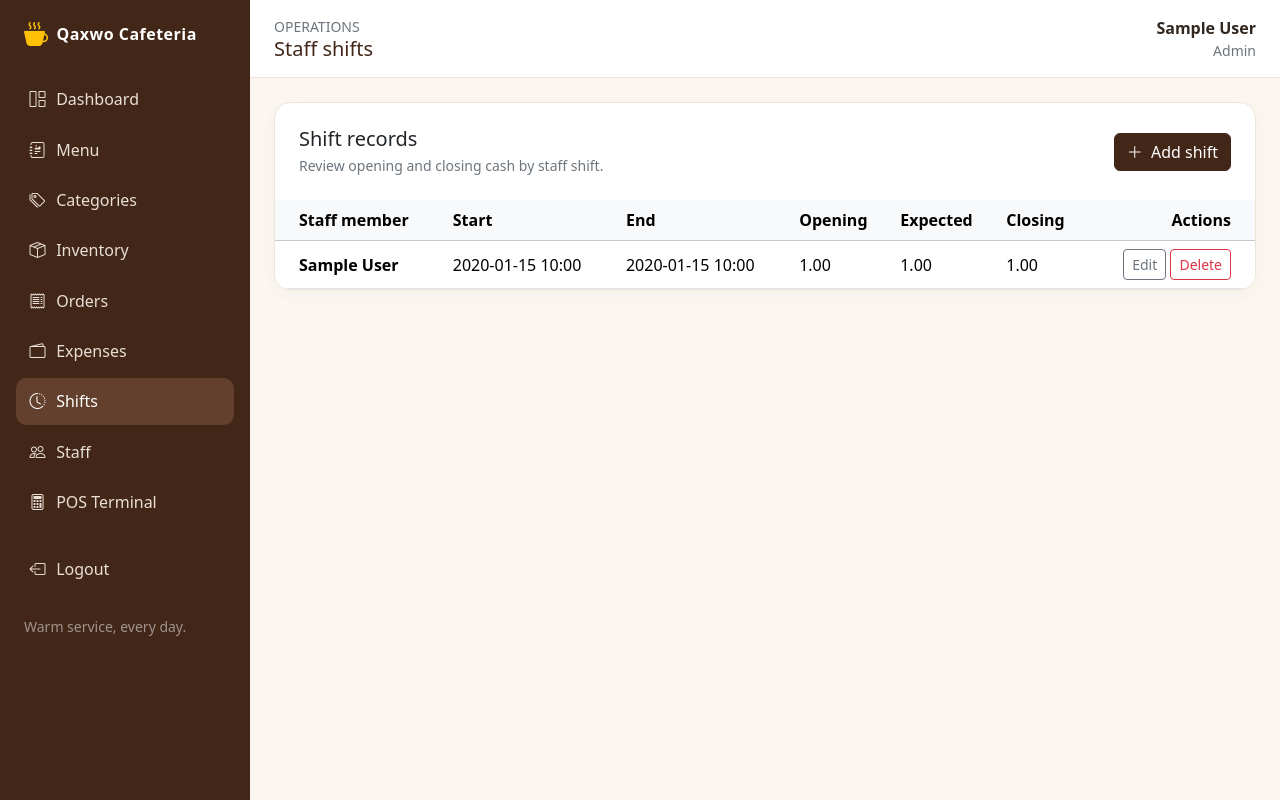
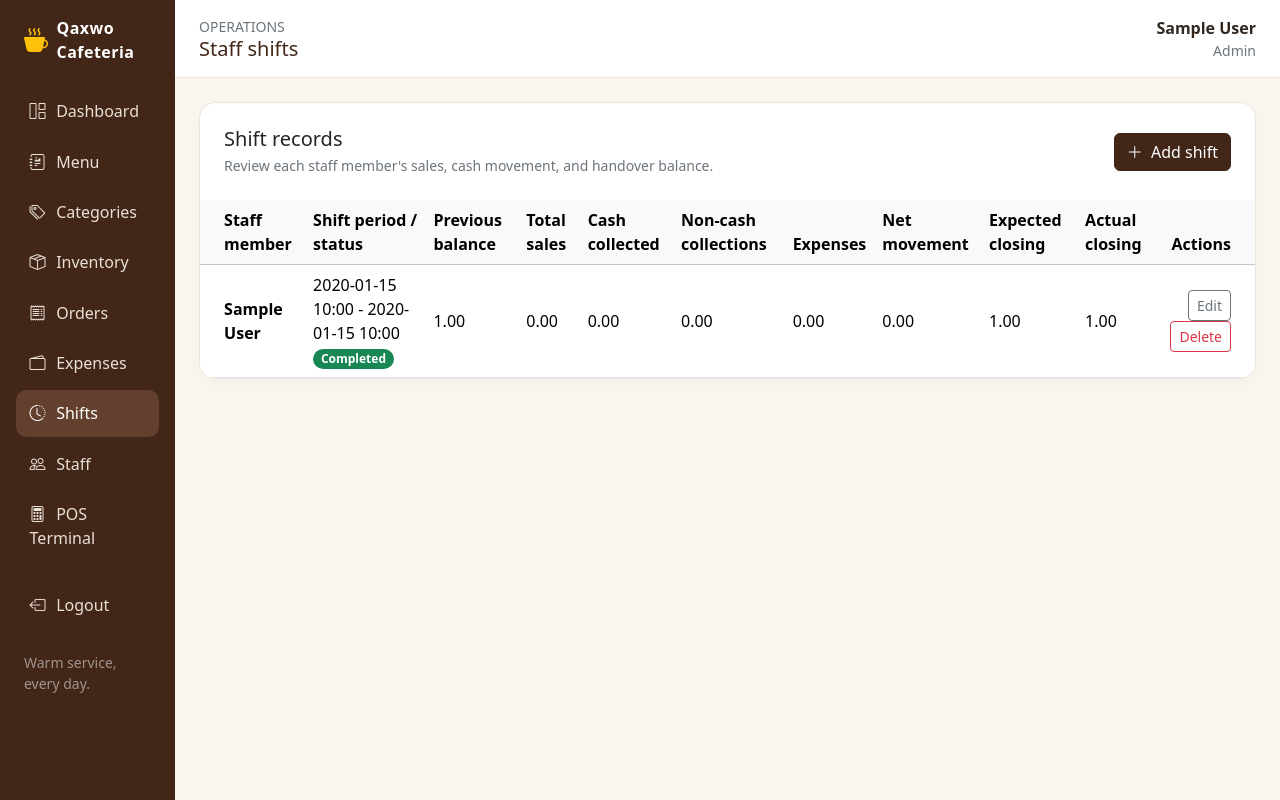
Before and after one commit to abdilahimahadabdilahi-stack/-cafeteria-management-system, a Laravel app: page /shifts in a window 1280 px wide. Run offline with Laravel 12, Linux system fonts and the light colour scheme; a user stored in the database is signed in; data comes from the database, SQL or seed files in the repository; tables that the repository leaves empty hold one stand-in row (values such as "Sample post").

Commit message:
new update

```diff
--- a/app/Http/Controllers/ShiftController.php
+++ b/app/Http/Controllers/ShiftController.php
@@ -2,55 +2,138 @@
 
 namespace App\Http\Controllers;
 
+use App\Models\AccountSetting;
 use App\Models\Shift;
 use App\Models\User;
+use App\Services\ShiftAccounting;
 use Illuminate\Http\RedirectResponse;
 use Illuminate\Http\Request;
+use Illuminate\Support\Carbon;
+use Illuminate\Support\Facades\DB;
 use Illuminate\Validation\Rule;
+use Illuminate\Validation\ValidationException;
 use Illuminate\View\View;
 
 class ShiftController extends Controller
 {
-    public function index(): View
+    public function index(ShiftAccounting $accounting): View
     {
-        $shifts = Shift::query()->with('user')->latest('start_time')->paginate(15);
+        $shifts = Shift::query()
+            ->with('user')
+            ->latest('start_time')
+            ->latest('id')
+            ->paginate(15);
+        $shiftSummaries = $accounting->summariesFor($shifts->getCollection());
 
-        return view('shifts.index', compact('shifts'));
+        return view('shifts.index', [
+            'accountSetting' => AccountSetting::query()->findOrFail(1),
+            'hasShifts' => Shift::query()->exists(),
+            'shiftSummaries' => $shiftSummaries,
+            'shifts' => $shifts,
+        ]);
     }
 
-    public function create(): View
+    public function create(ShiftAccounting $accounting): View
     {
+        $shift = new Shift(['start_time' => now()]);
+        $accountSetting = AccountSetting::query()->findOrFail(1);
+        $shift->opening_cash = $accounting->openingBalanceFor($shift->start_time, $accountSetting);
+
         return view('shifts.form', [
-            'shift' => new Shift(['start_time' => now()]),
+            'shift' => $shift,
+            'summary' => $accounting->summaryFor($shift),
             'staff' => User::query()->orderBy('name')->get(),
         ]);
     }
 
-    public function store(Request $request): RedirectResponse
+    public function store(Request $request, ShiftAccounting $accounting): RedirectResponse
     {
-        Shift::query()->create($this->validatedAttributes($request));
+        $attributes = $this->validatedAttributes($request);
+
+        DB::transaction(function () use ($attributes, $accounting): void {
+            $accountSetting = AccountSetting::query()->lockForUpdate()->findOrFail(1);
+            $this->ensureNoOverlappingShift($attributes);
+
+            Shift::query()->create([
+                'user_id' => $attributes['user_id'],
+                'start_time' => $attributes['start_time'],
+                'end_time' => $attributes['end_time'] ?? null,
+                'opening_cash' => $accounting->openingBalanceFor(
+                    Carbon::parse($attributes['start_time']),
+                    $accountSetting,
+                ),
+                'closing_cash' => ($attributes['end_time'] ?? null) === null
+                    ? null
+                    : ($attributes['closing_cash'] ?? null),
+            ]);
+
+            $accounting->recalculateAll($accountSetting);
+        });
 
         return redirect()->route('shifts.index')->with('success', 'Shift created.');
     }
 
-    public function edit(Shift $shift): View
+    public function edit(Shift $shift, ShiftAccounting $accounting): View
     {
         return view('shifts.form', [
             'shift' => $shift,
+            'summary' => $accounting->summaryFor($shift),
             'staff' => User::query()->orderBy('name')->get(),
         ]);
     }
 
-    public function update(Request $request, Shift $shift): RedirectResponse
+    public function update(Request $request, Shift $shift, ShiftAccounting $accounting): RedirectResponse
     {
-        $shift->update($this->validatedAttributes($request));
+        $attributes = $this->validatedAttributes($request);
+
+        DB::transaction(function () use ($attributes, $shift, $accounting): void {
+            $accountSetting = AccountSetting::query()->lockForUpdate()->findOrFail(1);
+            $this->ensureNoOverlappingShift($attributes, $shift);
+
+            $shift->user_id = $attributes['user_id'];
+            $shift->start_time = $attributes['start_time'];
+            $shift->end_time = $attributes['end_time'] ?? null;
+            $shift->closing_cash = $shift->end_time === null
+                ? null
+                : ($attributes['closing_cash'] ?? null);
+            $shift->save();
+
+            $accounting->recalculateAll($accountSetting);
+        });
 
         return redirect()->route('shifts.index')->with('success', 'Shift updated.');
     }
 
-    public function destroy(Shift $shift): RedirectResponse
+    public function updateStartingBalance(Request $request): RedirectResponse
     {
-        $shift->delete();
+        $validated = $request->validate([
+            'starting_balance' => ['required', 'numeric', 'min:0', 'max:999999.99'],
+        ]);
+
+        DB::transaction(function () use ($validated): void {
+            $accountSetting = AccountSetting::query()->lockForUpdate()->findOrFail(1);
+
+            if (Shift::query()->exists()) {
+                throw ValidationException::withMessages([
+                    'starting_balance' => 'The account starting balance can only be changed before the first shift.',
+                ]);
+            }
+
+            $accountSetting->update([
+                'starting_balance' => $validated['starting_balance'],
+            ]);
+        });
+
+        return redirect()->route('shifts.index')->with('success', 'Account starting balance updated.');
+    }
+
+    public function destroy(Shift $shift, ShiftAccounting $accounting): RedirectResponse
+    {
+        DB::transaction(function () use ($shift, $accounting): void {
+            $accountSetting = AccountSetting::query()->lockForUpdate()->findOrFail(1);
+            $shift->delete();
+            $accounting->recalculateAll($accountSetting);
+        });
 
         return redirect()->route('shifts.index')->with('success', 'Shift deleted.');
     }
@@ -61,9 +144,33 @@ class ShiftController extends Controller
             'user_id' => ['required', 'integer', Rule::exists('users', 'id')->where('status', true)],
             'start_time' => ['required', 'date'],
             'end_time' => ['nullable', 'date', 'after_or_equal:start_time'],
-            'opening_cash' => ['required', 'numeric', 'min:0', 'max:999999.99'],
             'closing_cash' => ['nullable', 'numeric', 'min:0', 'max:999999.99'],
-            'expected_cash' => ['nullable', 'numeric', 'min:0', 'max:999999.99'],
         ]);
     }
+
+    /**
+     * @param  array{user_id: int|string, start_time: string, end_time?: string|null, closing_cash?: string|null}  $attributes
+     */
+    private function ensureNoOverlappingShift(array $attributes, ?Shift $except = null): void
+    {
+        $startTime = Carbon::parse($attributes['start_time']);
+        $endTime = isset($attributes['end_time'])
+            ? Carbon::parse($attributes['end_time'])
+            : null;
+
+        $overlappingShifts = Shift::query()
+            ->when($except !== null, fn ($query) => $query->where('id', '<>', $except->getKey()))
+            ->when($endTime !== null, fn ($query) => $query->where('start_time', '<', $endTime))
+            ->where(function ($query) use ($startTime): void {
+                $query
+                    ->whereNull('end_time')
+                    ->orWhere('end_time', '>', $startTime);
+            });
+
+        if ($overlappingShifts->exists()) {
+            throw ValidationException::withMessages([
+                'start_time' => 'This shift overlaps another shift. Complete the active shift before starting another.',
+            ]);
+        }
+    }
 }
--- /dev/null
+++ b/app/Models/AccountSetting.php
@@ -0,0 +1,17 @@
+<?php
+
+namespace App\Models;
+
+use Illuminate\Database\Eloquent\Attributes\Fillable;
+use Illuminate\Database\Eloquent\Model;
+
+#[Fillable(['starting_balance'])]
+class AccountSetting extends Model
+{
+    protected function casts(): array
+    {
+        return [
+            'starting_balance' => 'decimal:2',
+        ];
+    }
+}
--- /dev/null
+++ b/app/Services/ShiftAccounting.php
@@ -0,0 +1,205 @@
+<?php
+
+namespace App\Services;
+
+use App\Models\AccountSetting;
+use App\Models\Expense;
+use App\Models\Order;
+use App\Models\Shift;
+use Carbon\CarbonInterface;
+use Illuminate\Database\Eloquent\Builder;
+use Illuminate\Database\Eloquent\Collection as EloquentCollection;
+
+class ShiftAccounting
+{
+    /**
+     * @param  EloquentCollection<int, Shift>  $shifts
+     * @return array<int, array{sales_total: string, cash_collections: string, other_collections: string, expenses: string, net_movement: string, expected_cash: string}>
+     */
+    public function summariesFor(EloquentCollection $shifts, ?CarbonInterface $now = null): array
+    {
+        if ($shifts->isEmpty()) {
+            return [];
+        }
+
+        $now ??= now();
+        $summaryCents = [];
+
+        foreach ($shifts->modelKeys() as $shiftId) {
+            $summaryCents[$shiftId] = [
+                'sales_total' => 0,
+                'cash_collections' => 0,
+                'other_collections' => 0,
+                'expenses' => 0,
+            ];
+        }
+
+        foreach (array_chunk($shifts->modelKeys(), 500) as $shiftIds) {
+            $orders = Order::query()
+                ->join('shifts', 'orders.user_id', '=', 'shifts.user_id')
+                ->whereIn('shifts.id', $shiftIds)
+                ->where('orders.status', 'completed')
+                ->whereColumn('orders.created_at', '>=', 'shifts.start_time');
+            $this->constrainToShiftEnd($orders, 'orders', $now);
+
+            foreach ($orders
+                ->selectRaw(
+                    'shifts.id as shift_id, COALESCE(SUM(orders.total_amount), 0) as sales_total, COALESCE(SUM(CASE WHEN orders.payment_method = ? THEN orders.total_amount ELSE 0 END), 0) as cash_collections, COALESCE(SUM(CASE WHEN orders.payment_method <> ? THEN orders.total_amount ELSE 0 END), 0) as other_collections',
+                    ['cash', 'cash'],
+                )
+                ->groupBy('shifts.id')
+                ->get() as $orderSummary) {
+                $summaryCents[$orderSummary->shift_id]['sales_total'] = $this->toCents($orderSummary->sales_total);
+                $summaryCents[$orderSummary->shift_id]['cash_collections'] = $this->toCents($orderSummary->cash_collections);
+                $summaryCents[$orderSummary->shift_id]['other_collections'] = $this->toCents($orderSummary->other_collections);
+            }
+
+            $expenses = Expense::query()
+                ->join('shifts', 'expenses.user_id', '=', 'shifts.user_id')
+                ->whereIn('shifts.id', $shiftIds)
+                ->whereColumn('expenses.created_at', '>=', 'shifts.start_time');
+            $this->constrainToShiftEnd($expenses, 'expenses', $now);
+
+            foreach ($expenses
+                ->selectRaw('shifts.id as shift_id, COALESCE(SUM(expenses.amount), 0) as expenses')
+                ->groupBy('shifts.id')
+                ->get() as $expenseSummary) {
+                $summaryCents[$expenseSummary->shift_id]['expenses'] = $this->toCents($expenseSummary->expenses);
+            }
+        }
+
+        $summaries = [];
+
+        foreach ($shifts as $shift) {
+            $totals = $summaryCents[$shift->getKey()];
+            $netMovement = $totals['cash_collections'] - $totals['expenses'];
+            $expectedCash = $this->toCents($shift->opening_cash) + $netMovement;
+
+            $summaries[$shift->getKey()] = [
+                'sales_total' => $this->formatCents($totals['sales_total']),
+                'cash_collections' => $this->formatCents($totals['cash_collections']),
+                'other_collections' => $this->formatCents($totals['other_collections']),
+                'expenses' => $this->formatCents($totals['expenses']),
+                'net_movement' => $this->formatCents($netMovement),
+                'expected_cash' => $this->formatCents($expectedCash),
+            ];
+        }
+
+        return $summaries;
+    }
+
+    public function openingBalanceFor(CarbonInterface $startTime, AccountSetting $settings): string
+    {
+        $previousShift = Shift::query()
+            ->whereNotNull('end_time')
+            ->where('end_time', '<=', $startTime)
+            ->orderByDesc('end_time')
+            ->orderByDesc('id')
+            ->first();
+
+        if ($previousShift === null) {
+            return $settings->starting_balance;
+        }
+
+        return $previousShift->closing_cash
+            ?? $previousShift->expected_cash
+            ?? $settings->starting_balance;
+    }
+
+    public function recalculateAll(AccountSetting $settings): void
+    {
+        $shifts = Shift::query()
+            ->orderBy('start_time')
+            ->orderBy('id')
+            ->get();
+
+        if ($shifts->isEmpty()) {
+            return;
+        }
+
+        $summaries = $this->summariesFor($shifts);
+        $completedShifts = $shifts
+            ->filter(fn (Shift $shift): bool => $shift->end_time !== null)
+            ->all();
+
+        usort($completedShifts, function (Shift $firstShift, Shift $secondShift): int {
+            return ($firstShift->end_time <=> $secondShift->end_time)
+                ?: ($firstShift->id <=> $secondShift->id);
+        });
+
+        $previousBalance = $this->toCents($settings->starting_balance);
+        $completedShiftIndex = 0;
+
+        foreach ($shifts as $shift) {
+            while (
+                isset($completedShifts[$completedShiftIndex])
+                && $completedShifts[$completedShiftIndex]->id !== $shift->id
+                && $completedShifts[$completedShiftIndex]->end_time <= $shift->start_time
+            ) {
+                $previousShift = $completedShifts[$completedShiftIndex];
+                $previousBalance = $previousShift->closing_cash !== null
+                    ? $this->toCents($previousShift->closing_cash)
+                    : $this->toCents($previousShift->expected_cash);
+                $completedShiftIndex++;
+            }
+
+            $shift->opening_cash = $this->formatCents($previousBalance);
+            $shift->expected_cash = $this->formatCents(
+                $previousBalance
+                    + $this->toCents($summaries[$shift->getKey()]['cash_collections'])
+                    - $this->toCents($summaries[$shift->getKey()]['expenses']),
+            );
+            $shift->save();
+        }
+    }
+
+    /**
+     * @return array{sales_total: string, cash_collections: string, other_collections: string, expenses: string, net_movement: string, expected_cash: string}
+     */
+    public function summaryFor(Shift $shift): array
+    {
+        if (! $shift->exists) {
+            $openingBalance = $shift->opening_cash ?? '0.00';
+
+            return [
+                'sales_total' => '0.00',
+                'cash_collections' => '0.00',
+                'other_collections' => '0.00',
+                'expenses' => '0.00',
+                'net_movement' => '0.00',
+                'expected_cash' => $this->formatCents($this->toCents($openingBalance)),
+            ];
+        }
+
+        $shifts = new EloquentCollection([$shift]);
+
+        return $this->summariesFor($shifts)[$shift->getKey()];
+    }
+
+    private function constrainToShiftEnd(Builder $query, string $table, CarbonInterface $now): void
+    {
+        $query->where(function (Builder $query) use ($table, $now): void {
+            $query
+                ->where(function (Builder $query) use ($table): void {
+                    $query
+                        ->whereNotNull('shifts.end_time')
+                        ->whereColumn($table.'.created_at', '<', 'shifts.end_time');
+                })
+                ->orWhere(function (Builder $query) use ($table, $now): void {
+                    $query
+                        ->whereNull('shifts.end_time')
+                        ->where($table.'.created_at', '<=', $now);
+                });
+        });
+    }
+
+    private function toCents(mixed $amount): int
+    {
+        return (int) round((float) ($amount ?? 0) * 100);
+    }
+
+    private function formatCents(int $amount): string
+    {
+        return number_format($amount / 100, 2, '.', '');
+    }
+}
--- a/resources/views/shifts/index.blade.php
+++ b/resources/views/shifts/index.blade.php
@@ -5,19 +5,47 @@
 @section('heading', 'Staff shifts')
 
 @section('content')
+@if(!$hasShifts)
+<div class="card p-3 p-lg-4 mb-3">
+    <h2 class="h5 mb-1">Account starting balance</h2>
+    <p class="small text-secondary mb-3">This balance will be used as the opening balance for the account's first shift.</p>
+    <form class="row g-3 align-items-end" method="POST" action="{{ route('shifts.starting-balance.update') }}">
+        @csrf
+        @method('PATCH')
+        <div class="col-md-6">
+            <label for="starting_balance" class="form-label">Starting balance</label>
+            <input id="starting_balance" name="starting_balance" type="number" step="0.01" min="0" max="999999.99" value="{{ old('starting_balance', $accountSetting->starting_balance) }}" class="form-control @error('starting_balance') is-invalid @enderror" required>
+            @error('starting_balance')<div class="invalid-feedback">{{ $message }}</div>@enderror
+        </div>
+        <div class="col-md-auto"><button class="btn btn-coffee" type="submit">Save starting balance</button></div>
+    </form>
+</div>
+@endif
 <div class="card overflow-hidden">
     <div class="p-3 p-lg-4 d-flex justify-content-between align-items-center gap-3">
-        <div><h2 class="h5 mb-1">Shift records</h2><p class="small text-secondary mb-0">Review opening and closing cash by staff shift.</p></div>
+        <div><h2 class="h5 mb-1">Shift records</h2><p class="small text-secondary mb-0">Review each staff member's sales, cash movement, and handover balance.</p></div>
         <a class="btn btn-coffee" href="{{ route('shifts.create') }}"><i class="bi bi-plus-lg me-1"></i> Add shift</a>
     </div>
     <div class="table-responsive">
         <table class="table align-middle mb-0">
-            <thead class="table-light"><tr><th class="ps-4">Staff member</th><th>Start</th><th>End</th><th>Opening</th><th>Expected</th><th>Closing</th><th class="text-end pe-4">Actions</th></tr></thead>
+            <thead class="table-light"><tr><th class="ps-4">Staff member</th><th>Shift period / status</th><th>Previous balance</th><th>Total sales</th><th>Cash collected</th><th>Non-cash collections</th><th>Expenses</th><th>Net movement</th><th>Expected closing</th><th>Actual closing</th><th class="text-end pe-4">Actions</th></tr></thead>
             <tbody>
             @forelse($shifts as $shift)
+                @php($summary = $shiftSummaries[$shift->id])
                 <tr>
-                    <td class="ps-4 fw-semibold">{{ $shift->user->name }}</td><td>{{ $shift->start_time->format('Y-m-d H:i') }}</td><td>{{ $shift->end_time?->format('Y-m-d H:i') ?: 'Open' }}</td>
-                    <td>{{ number_format((float) $shift->opening_cash, 2) }}</td><td>{{ $shift->expected_cash === null ? '—' : number_format((float) $shift->expected_cash, 2) }}</td><td>{{ $shift->closing_cash === null ? '—' : number_format((float) $shift->closing_cash, 2) }}</td>
+                    <td class="ps-4 fw-semibold">{{ $shift->user->name }}</td>
+                    <td>
+                        <div>{{ $shift->start_time->format('Y-m-d H:i') }} - {{ $shift->end_time?->format('Y-m-d H:i') ?: 'Now' }}</div>
+                        <span class="badge rounded-pill {{ $shift->end_time === null ? 'text-bg-warning' : 'text-bg-success' }}">{{ $shift->end_time === null ? 'Active' : 'Completed' }}</span>
+                    </td>
+                    <td>{{ number_format((float) $shift->opening_cash, 2) }}</td>
+                    <td>{{ number_format((float) $summary['sales_total'], 2) }}</td>
+                    <td>{{ number_format((float) $summary['cash_collections'], 2) }}</td>
+                    <td>{{ number_format((float) $summary['other_collections'], 2) }}</td>
+                    <td>{{ number_format((float) $summary['expenses'], 2) }}</td>
+                    <td>{{ number_format((float) $summary['net_movement'], 2) }}</td>
+                    <td>{{ number_format((float) $summary['expected_cash'], 2) }}</td>
+                    <td>{{ $shift->closing_cash === null ? '—' : number_format((float) $shift->closing_cash, 2) }}</td>
                     <td class="text-end pe-4">
                         <a class="btn btn-sm btn-outline-secondary" href="{{ route('shifts.edit', $shift) }}">Edit</a>
                         <form class="d-inline" method="POST" action="{{ route('shifts.destroy', $shift) }}" onsubmit="return confirm('Delete this shift record?')">
@@ -27,7 +55,7 @@
                     </td>
                 </tr>
             @empty
-                <tr><td colspan="7" class="text-center text-secondary py-5">No shifts have been recorded.</td></tr>
+                <tr><td colspan="11" class="text-center text-secondary py-5">No shifts have been recorded.</td></tr>
             @endforelse
             </tbody>
         </table>
--- a/routes/web.php
+++ b/routes/web.php
@@ -52,6 +52,8 @@ Route::middleware('auth')->group(function (): void {
             ->scoped(['order' => 'id', 'orderItem' => 'id']);
         Route::resource('expenses', ExpenseController::class)
             ->except(['show']);
+        Route::patch('shifts/account-starting-balance', [ShiftController::class, 'updateStartingBalance'])
+            ->name('shifts.starting-balance.update');
         Route::resource('shifts', ShiftController::class)
             ->except(['show']);
         Route::resource('staff', UserController::class)
```
Also changed, not shown: resources/views/shifts/form.blade.php (+8 -7 lines), tests/Feature/CafeteriaWorkflowTest.php (+6 -6 lines), tests/Feature/ShiftAccountingTest.php (added, +194 -0 lines), database/migrations/2026_11_21_072100_create_account_settings_table.php (added), database/migrations/2026_11_21_072101_add_shift_activity_indexes.php (added).
